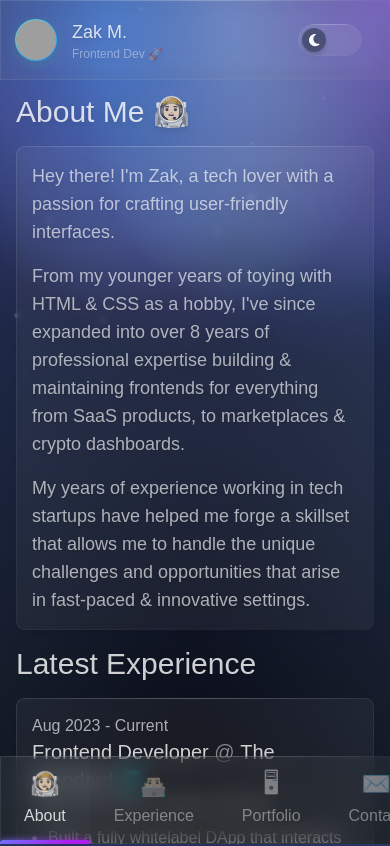
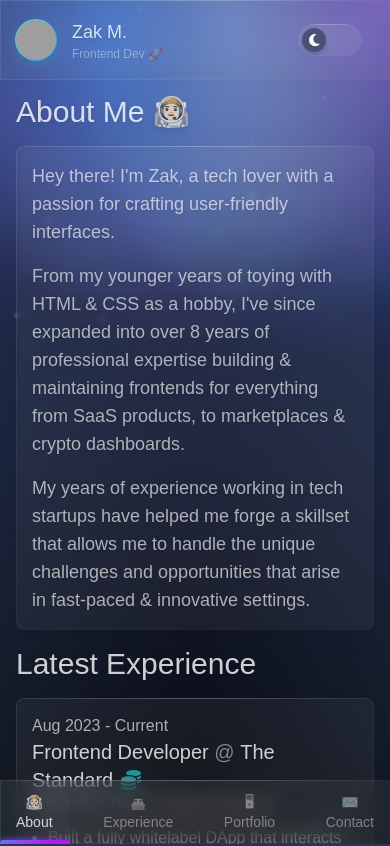
Before and after one commit to ZakMooney/zakmooney.github.io, a React (Create React App) app: page /#/about in a window 390 px wide. Shown: the top 846 px of the page. Built offline with nearby package versions, Linux system fonts and the light colour scheme; grey boxes are pictures that could not be loaded.

Commit message:
style: shrink mob nav and more

```diff
--- a/src/components/pcscroll.scss
+++ b/src/components/pcscroll.scss
@@ -1,26 +1,26 @@
-body {
+:root {
   --sb-track-color: transparent;
   --sb-thumb-color: #ffffff80;
   --sb-size: 8px;
 }
 
-body::-webkit-scrollbar {
+*::-webkit-scrollbar {
   width: var(--sb-size)
 }
 
-body::-webkit-scrollbar-track {
+*::-webkit-scrollbar-track {
   background: var(--sb-track-color);
   border-radius: 16px;
 }
 
-body::-webkit-scrollbar-thumb {
+*::-webkit-scrollbar-thumb {
   background: var(--sb-thumb-color);
   border-radius: 16px;
 
 }
 
 @supports not selector(::-webkit-scrollbar) {
-  body {
+  :root {
     scrollbar-color: var(--sb-thumb-color)
                      var(--sb-track-color);
   }
--- a/src/components/ui/buttonnav.js
+++ b/src/components/ui/buttonnav.js
@@ -8,19 +8,21 @@ const ButtonNav = (props) => {
     <NavLink
       to={linkTo || '/'}
       className={({ isActive }) =>
-        `py-3 px-6 mb-0 sm:mb-2 nav-link flex flex-col sm:flex-row items-center align-center leading-8 transition-all hover:bg-slate-500/10 hover:opacity-100 ${isActive ? ('opacity-100 bg-slate-500/5 active') : ('opacity-50')}`
+        `py-3 px-4 sm:px-6 mb-0 sm:mb-2 nav-link flex flex-col sm:flex-row items-center align-center leading-8 transition-all hover:bg-slate-500/10 hover:opacity-100 ${isActive ? ('opacity-100 bg-slate-500/5 active') : ('opacity-50')}`
       }
     >
       {linkIcon ? (
         <span
-          className="mr-0 sm:mr-3 nl-i text-2xl sm:text-xl"
+          className="mr-0 sm:mr-3 nl-i text-sm sm:text-xl"
         >
           {linkIcon}
         </span>
       ) : (
         null
       )}
-      <span className="">
+      <span
+        className="text-sm sm:text-md"
+      >
         {linkText || ''}
       </span>
     </NavLink>
--- a/src/components/ui/sidenav.js
+++ b/src/components/ui/sidenav.js
@@ -37,7 +37,7 @@ const SideNav = (props) => {
             linkTo="/experience"
           />
           <ButtonNav
-            linkIcon="🖥"
+            linkIcon="️🖥"
             linkText="Portfolio"
             linkTo="/portfolio"
           />
--- a/src/screens/portfolio.js
+++ b/src/screens/portfolio.js
@@ -75,7 +75,7 @@ function Portfolio() {
   return (
     <>
       <h1 className="text-3xl font-medium drop-shadow-sm mb-4">
-        Portfolio & Works 🖥
+        Portfolio & Works 🖥️
       </h1>
 
       <div className="grid grid-cols-1 sm:grid-cols-2 gap-4">
```
